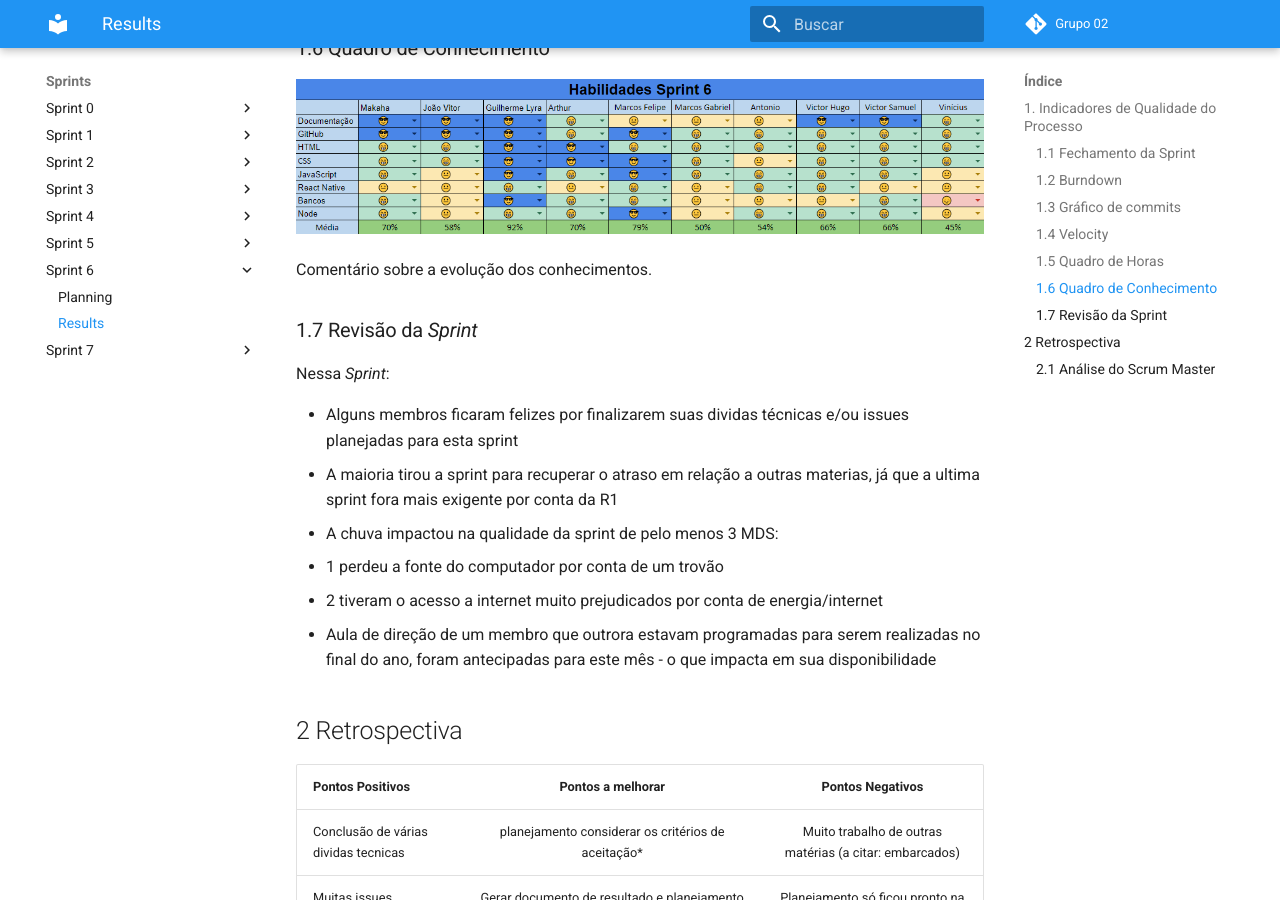
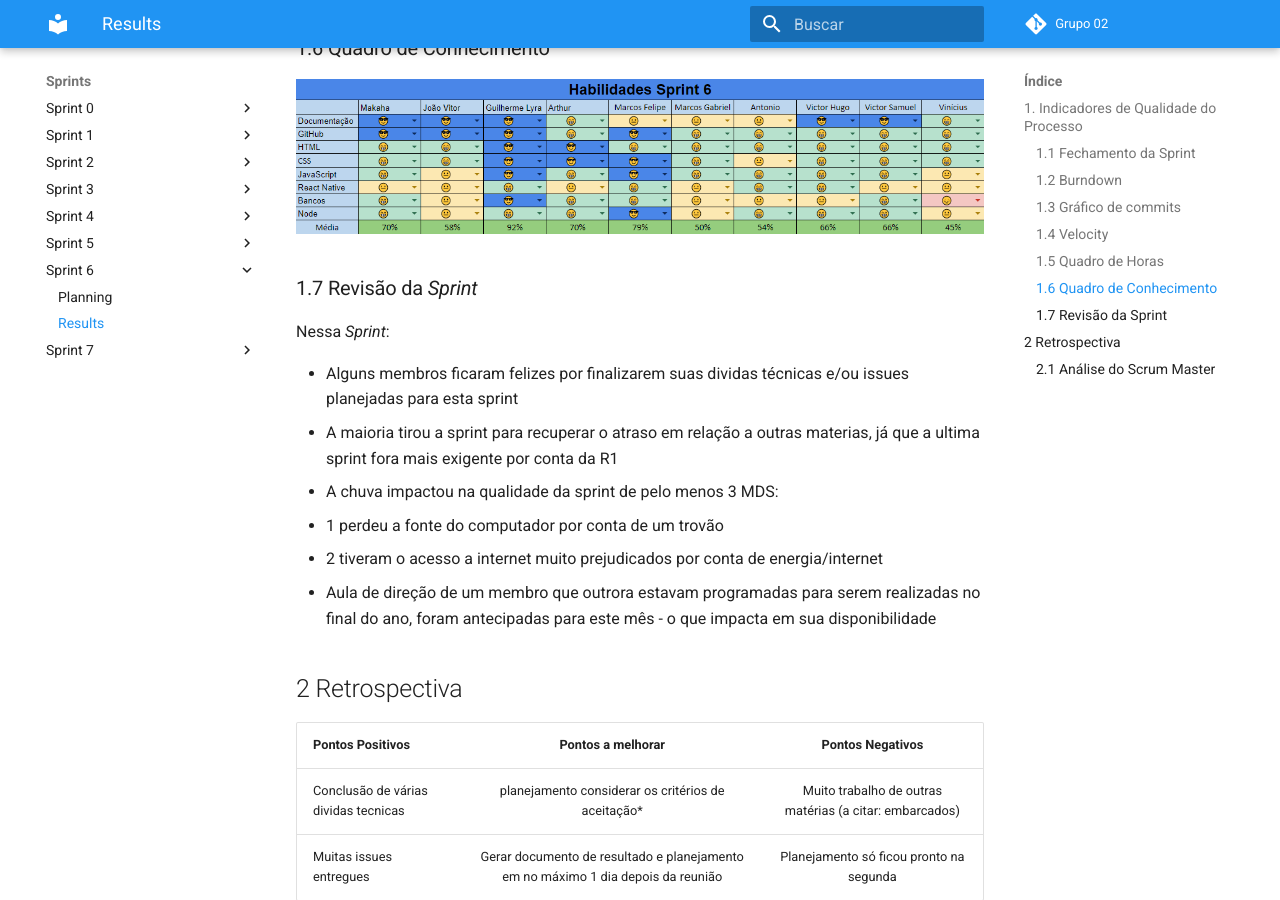
Before and after one commit to fga-eps-mds/2020.1-GaiaDex-wiki, an MkDocs documentation site: the page built from docs/sprints/sprint6/results.md, in a window 1280 px wide and 900 px high, scrolled down 4487 px. Built offline with MkDocs 1.6.1 and Material for MkDocs 9.7.7, drawn with Linux system fonts in a browser that asks for light colours; comment, search, counter and statistics services are not loaded; old or Windows-style settings are respelled for this version of MkDocs.

Commit message:
Remove unused comment on sprint 6 results
Signed-off-by: Rafael Makaha <rafael.makaha@gmail.com>

```diff
--- a/docs/sprints/sprint6/results.md
+++ b/docs/sprints/sprint6/results.md
@@ -73,8 +73,6 @@ Abaixo segue o gráfico de _commits_ referente ao backend do projeto.
 
 ![knowledge_box](img/knowledge_box.png)
 
-Comentário sobre a evolução dos conhecimentos.
-
 ### 1.7 Revisão da _Sprint_
 
 Nessa _Sprint_:
```
